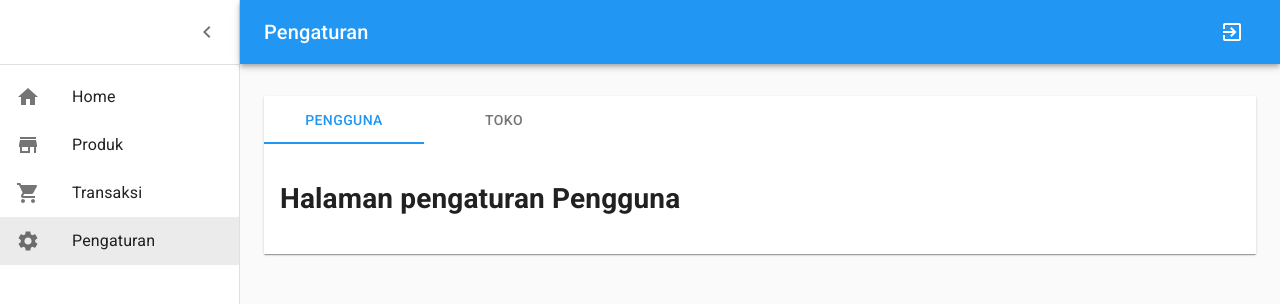
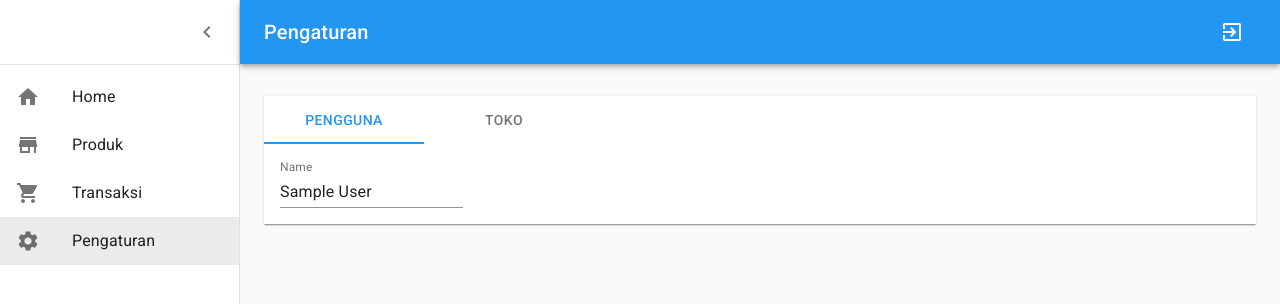
Before and after one commit to moohat/pos-react-firebase, a React (Create React App) app: page /pengaturan/pengguna in a window 1280 px wide. Shown: the top 304 px of the page. Built offline with nearby package versions, Linux system fonts and the light colour scheme; no server answers; sample sign-in values are in the browser's storage.

Commit message:
add pengaturan pengguna

```diff
--- a/src/pages/private/pengaturan/pengguna.js
+++ b/src/pages/private/pengaturan/pengguna.js
@@ -1,7 +1,55 @@
-import React from 'react'
+/* eslint-disable no-undef */
+import React, {useRef, useState} from 'react';
+//material-ui
+import TextField from '@material-ui/core/TextField';
+import { useFirebase } from '../../../components/FirebaseProvider';
+import { useSnackbar } from 'notistack';
 
 function Pengguna(){
-    return <h1>Halaman pengaturan Pengguna</h1>
+    const {user} = useFirebase();
+    const [error, setError] = useState({
+        displayName: '',
+    })
+    const {enqueueSnackbar} = useSnackbar();
+    const [isSubmitting, setSubmitting] = useState(false);
+    const displayNameRef = useRef();
+    const saveDisplayName = async (e) => {
+        const displayName = displayNameRef.current.value;
+        console.log(displayName);
+
+        if(!displayName){
+            setError({
+                displayName:'Nama Wajib diisi'
+            })
+        } else if(displayName !== user.displayName){
+            setError({
+                displayName: ''
+            })
+            setSubmitting(true);
+            await user.updateProfile({
+                displayName
+            })
+
+            setSubmitting(false);
+            enqueueSnackbar('Data Pengguna berhasil diperbaharui', {variant: 'success'})
+        }
+
+    }
+    return <>
+    <TextField
+    id="displayName"
+    name="displayName"
+    label="Name"
+    defaultValue={user.displayName}
+    inputProps={{
+        ref: displayNameRef,
+        onBlur: saveDisplayName
+    }}
+    disabled={isSubmitting}
+    helperText={error.displayName}
+    error={error.displayName ? true : false}
+    />
+    </>
 }
 
 export default Pengguna;
```
